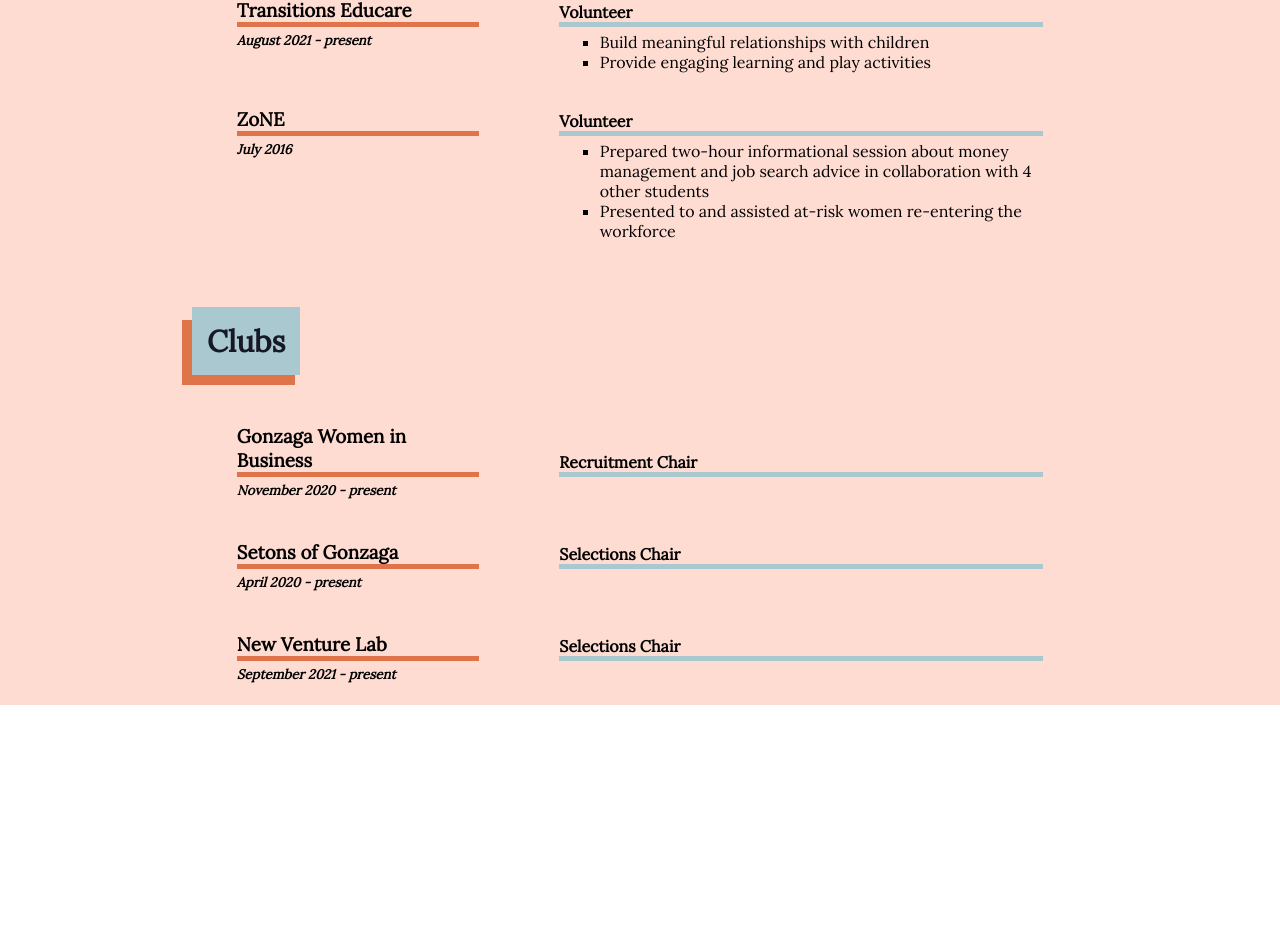
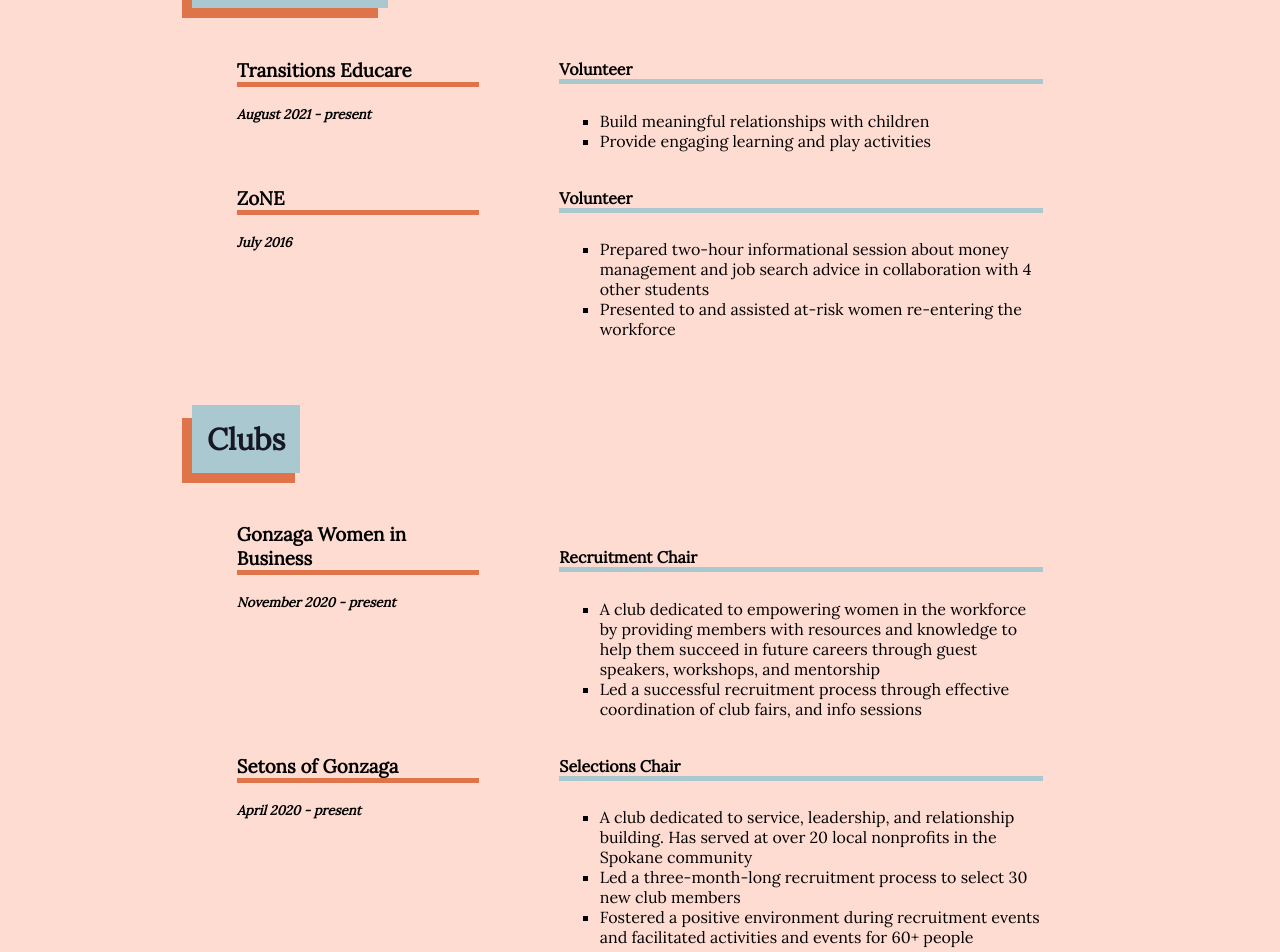
Before and after one commit to gjakubik/julia-resume-site, a React (Create React App) app: page / in a window 1280 px wide. Shown: the part 2627-3579 px from the top of the page. Before the commit the page ends 3332 px from the top, so only its background shows below. Built offline with nearby package versions, Linux system fonts and the light colour scheme.

Commit message:
cool animation for links

```diff
--- a/src/components/Experience/ExpDesc.jsx
+++ b/src/components/Experience/ExpDesc.jsx
@@ -1,5 +1,6 @@
 /** @jsxImportSource @emotion/react */
 import './style.css'
+import CustomLink from '../common/CustomLink';
 
 import { colors } from '../../constants';
 
@@ -16,16 +17,30 @@
                 alignItems: 'flex-end',
             }}>
                 <h3 css={{
+                    zIndex: 2,
                     borderBottom: `solid 5px ${colors.orange}`,
                     width: '30%',
-                    marginBottom: '0px',
+                    '&::after': {
+                        content: '""',
+                        zIndex: 1,
+                        display: 'block',
+                        borderBottom: `solid 5px ${colors.lighterBlue}`,
+                        marginTop: '5px',
+                        width: '100%',
+                        marginBottom: '-10px',
+                        marginLeft: '-50vw',
+                        transition: 'margin-left 500ms ease',
+                    },
+                    '&:hover::after': {
+                        transition: 'margin-left 500ms ease',
+                        marginLeft: '0px',
+                    }
                 }}>
-                    {props.item.business}
+                    <CustomLink primary={'black'} accent={colors.lighterBlue} href={props.item.link}>{props.item.business}</CustomLink>
                 </h3>
                 <h4 css={{
                     borderBottom: `solid 5px ${colors.lighterBlue}`,
                     width: '60%',
-                    marginBottom: '0px',
                 }}>
                     {props.item.title}
                 </h4>
@@ -37,7 +52,7 @@
             }}>
                 <h5 css={{
                     width: '30%',
-                    marginTop: '5px',
+                    marginTop: '0px',
                 }}>
                     <i>{props.item.date}</i>
                 </h5>
--- a/src/components/common/CustomLink/style.css
+++ b/src/components/common/CustomLink/style.css
@@ -5,6 +5,6 @@
 
   .zag-link:hover {
     text-decoration: none;
-    font-size: 105%;
+    font-size: 102%;
     transition: font-size 500ms ease;
   }
--- a/src/constants.js
+++ b/src/constants.js
@@ -24,7 +24,7 @@
                 business: 'Gonzaga Career and Professional Development Center',
                 date: 'January 2022 - present',
                 location: 'Seattle, WA',
-                link: '',
+                link: 'http://blogs.gonzaga.edu/careercenter/getting-involved-with-proreps-at-gonzaga-2/',
                 descriptions: [
                     "Acts as a career mentor to peers through the job recruitment process",
                     "Provides advice for crafting effective resumes and cover letters as well as strategies for succeeding in interviews"
@@ -40,7 +40,7 @@
                 business: 'Olson Kundig Architects',
                 date: 'July 2017',
                 location: 'Seattle, WA',
-                link: '',
+                link: 'https://olsonkundig.com/',
                 descriptions: [
                     "Organized and filed financial records",
                     "Dead filed old financial records"
@@ -50,6 +50,7 @@
                 title: 'Interiors Intern',
                 business: 'Olson Kundig Architects',
                 date: 'July 2016',
+                link: 'https://olsonkundig.com/',
                 descriptions: [
                     "Organized resources including fabrics, flooring and paint samples",
                     "Assisted in creating project Sample Board for clients"
@@ -65,7 +66,7 @@
                 business: 'Transitions Educare',
                 date: 'August 2021 - present',
                 location: 'Spokane, WA',
-                link: '',
+                link: 'https://serve.gonzaga.edu/agency/detail/?agency_id=39577',
                 descriptions: [
                     "Build meaningful relationships with children",
                     "Provide engaging learning and play activities"
@@ -76,7 +77,7 @@
                 business: 'ZoNE',
                 date: 'July 2016',
                 location: 'Spokane, WA',
-                link: '',
+                link: 'https://thezonespokane.org/',
                 descriptions: [
                     "Prepared two-hour informational session about money management and job search advice in collaboration with 4 other students",
                     "Presented to and assisted at-risk women re-entering the workforce"
@@ -92,24 +93,35 @@
                 business: 'Gonzaga Women in Business',
                 date: 'November 2020 - present',
                 location: 'Spokane, WA',
-                link: '',
-                descriptions: []
+                link: 'https://gonzaga.campuslabs.com/engage/organization/gwib',
+                descriptions: [
+                    "A club dedicated to empowering women in the workforce by providing members with resources and knowledge to help them succeed in future careers through guest speakers, workshops, and mentorship",
+                    "Led a successful recruitment process through effective coordination of club fairs, and info sessions",
+                ]
             },
             {
                 title: 'Selections Chair',
                 business: 'Setons of Gonzaga',
                 date: 'April 2020 - present',
                 location: 'Spokane, WA',
-                link: '',
-                descriptions: []
+                link: 'https://gonzaga.campuslabs.com/engage/organization/SETONS',
+                descriptions: [
+                    "A club dedicated to service, leadership, and relationship building. Has served at over 20 local nonprofits in the Spokane community",
+                    "Led a three-month-long recruitment process to select 30 new club members",
+                    "Fostered a positive environment during recruitment events and facilitated activities and events for 60+ people"
+                ]
             },
             {
-                title: 'Selections Chair',
+                title: 'Member',
                 business: 'New Venture Lab',
                 date: 'September 2021 - present',
                 location: 'Spokane, WA',
-                link: '',
-                descriptions: []
+                link: 'https://www.gonzaga.edu/school-of-business-administration/hogan-leadership-program/new-venture-lab',
+                descriptions: [
+                    "A club that provides free business consulting to local entrepreneurs and business owners",
+                    "Worked collaboratively with an eight-member team to address organizational concerns with a local budding nonprofit and provided a detailed marketing plan to help raise interest and support within the local community",
+                    "Participated in three presentations that communicated our consulting advice to a panel of board members",
+                ]
             }
         ]
     }
```
